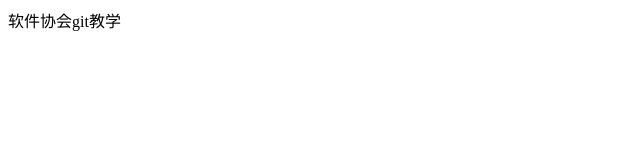
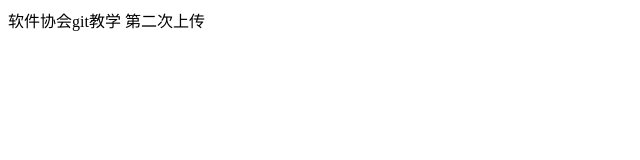
Before and after one commit to 24578887/ruanjianxiehui, a plain HTML site: page index.html in a window 1280 px wide. Shown: the full height of the page, 0-640 px from the left. Drawn offline with Linux system fonts and the light colour scheme.

Commit message:
feat: update code

```diff
--- a/index.html
+++ b/index.html
@@ -10,6 +10,8 @@
 
 <body>
   软件协会git教学
+
+  第二次上传
 </body>
 
 </html>
```
